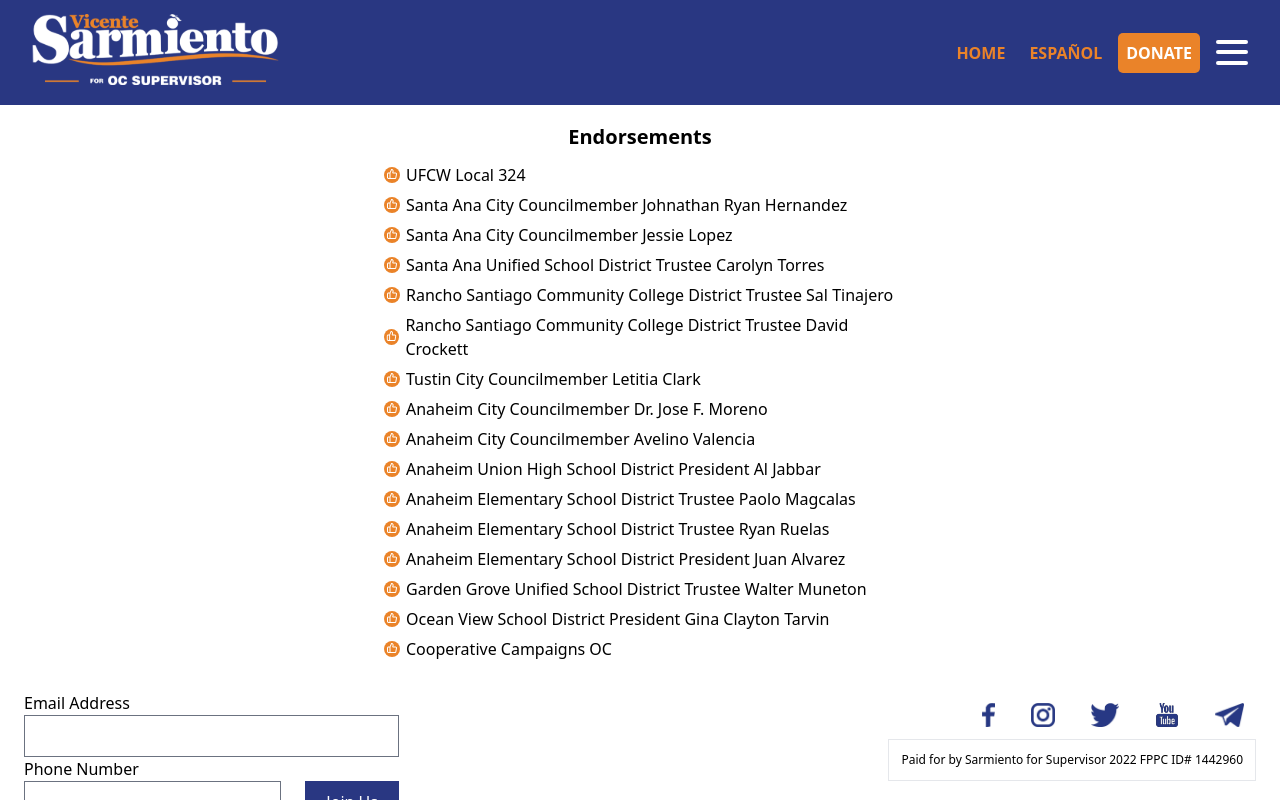
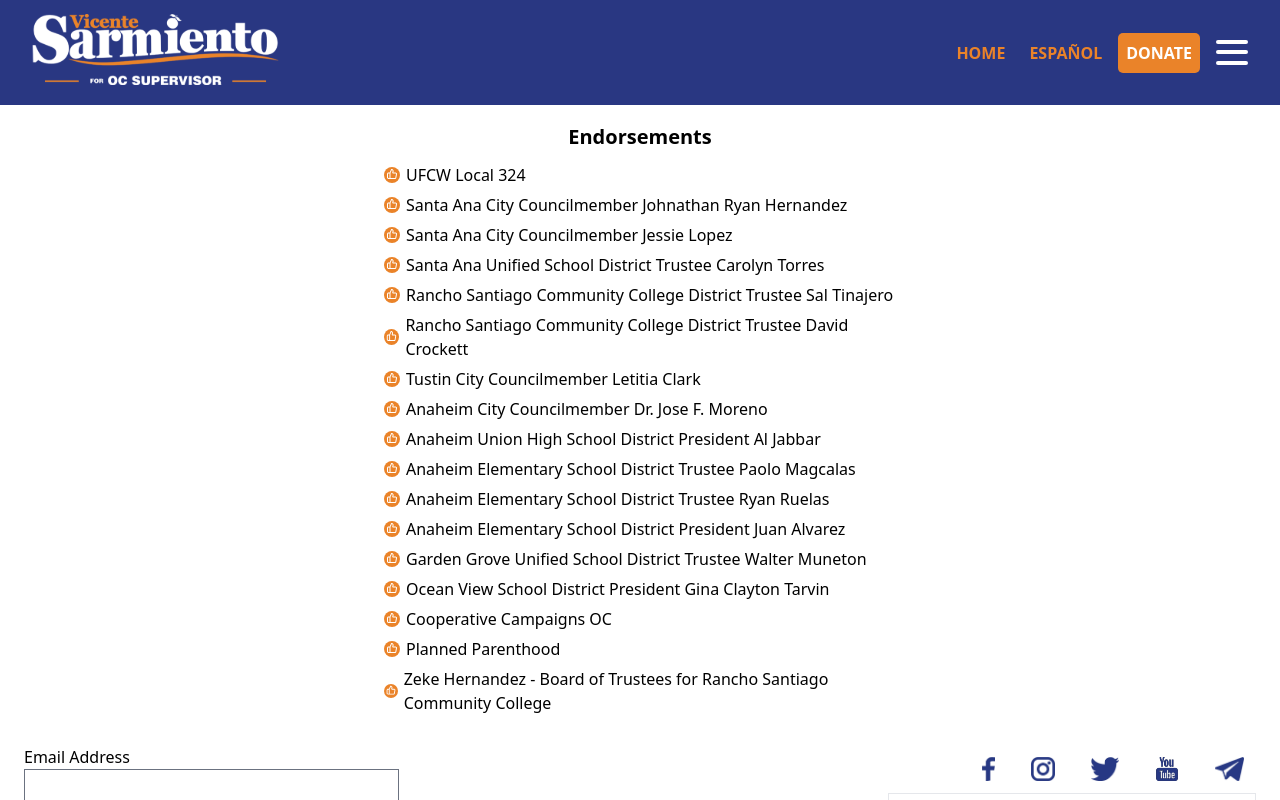
Before and after one commit to kenput3r/sarmiento-for-supervisor, a Next.js app: page /endorsements in a window 1280 px wide. Shown: the top 800 px of the page. Built offline with nearby package versions, Linux system fonts and the light colour scheme.

Commit message:
update endorsements list

```diff
--- a/pages/endorsements.js
+++ b/pages/endorsements.js
@@ -13,7 +13,6 @@ const list = [
   'Rancho Santiago Community College District Trustee David Crockett',
   'Tustin City Councilmember Letitia Clark',
   'Anaheim City Councilmember Dr. Jose F. Moreno',
-  'Anaheim City Councilmember Avelino Valencia',
   'Anaheim Union High School District President Al Jabbar',
   'Anaheim Elementary School District Trustee Paolo Magcalas',
   'Anaheim Elementary School District Trustee Ryan Ruelas ',
@@ -21,6 +20,8 @@ const list = [
   'Garden Grove Unified School District Trustee Walter Muneton',
   'Ocean View School District President Gina Clayton Tarvin',
   'Cooperative Campaigns OC',
+  'Planned Parenthood',
+  'Zeke Hernandez - Board of Trustees for Rancho Santiago Community College',
 ]
 
 export default function Endorsements() {
```
